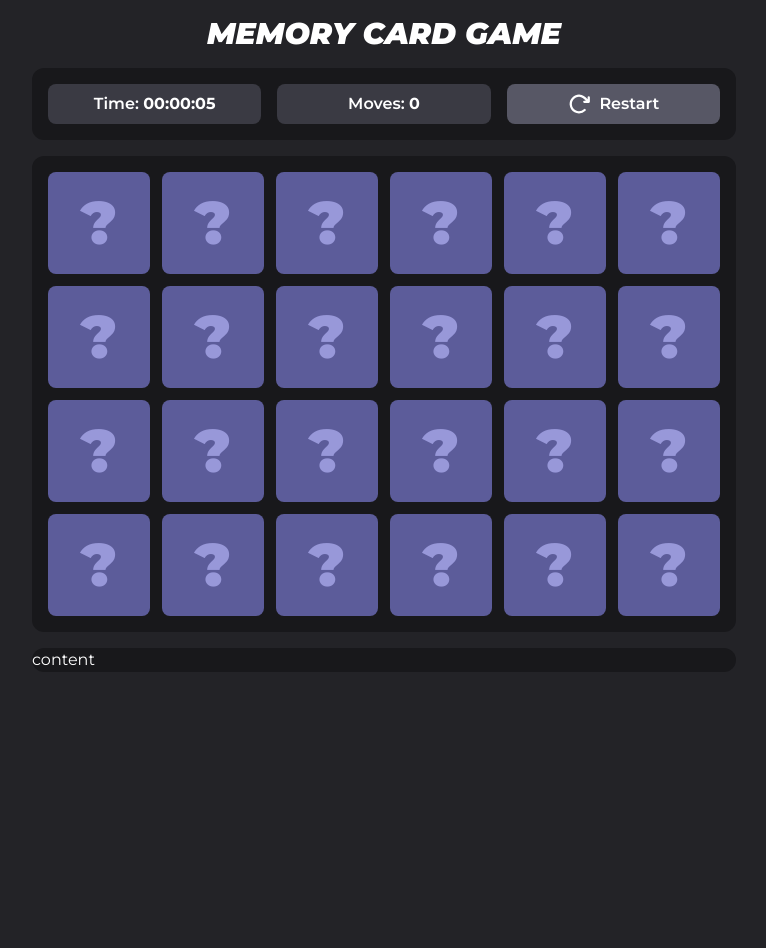
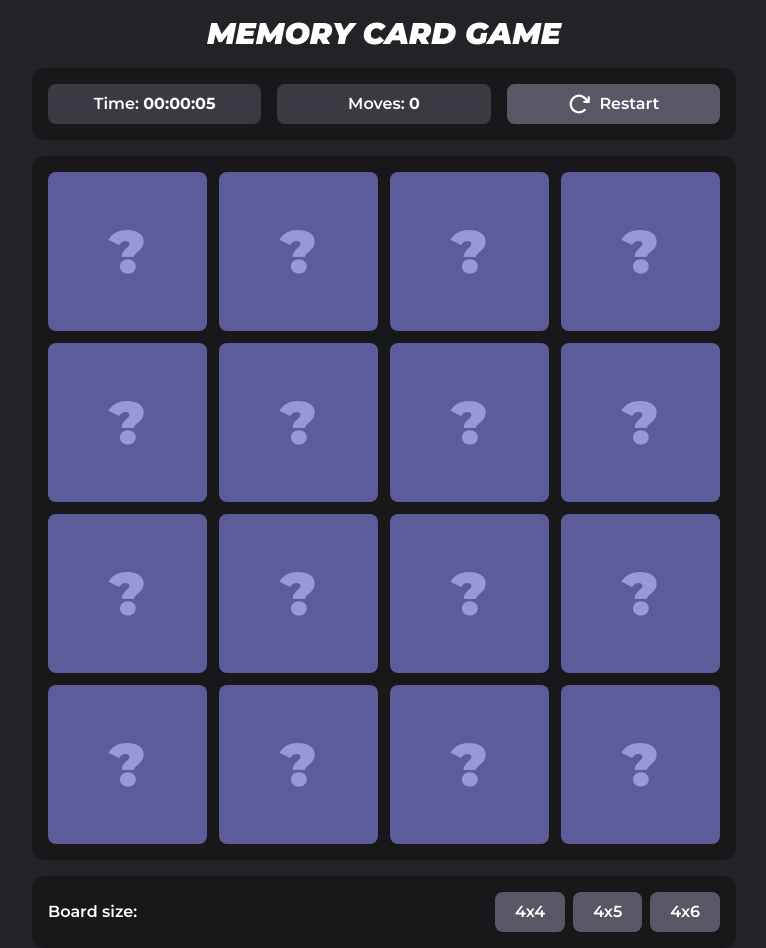
Before and after one commit to chmery/memory-card-game, a React (Vite) app: page / in a window 1280 px wide. Shown: the whole page, without its empty margins (256-1022 px from the left). Before the commit the page ends 800 px from the top, so only its background shows below. Built offline with nearby package versions, Linux system fonts and the light colour scheme.

Commit message:
board size change

```diff
--- a/src/App.tsx
+++ b/src/App.tsx
@@ -2,6 +2,7 @@ import { useCallback, useEffect, useRef, useState } from "react";
 import { CardsBoard } from "./components/CardsBoard";
 import { UpperPanel } from "./components/UpperPanel";
 import { WinDialog } from "./components/WinDialog";
+import { BoardSize, BoardSizeSelect } from "./components/BoardSizeSelect";
 
 export interface Card {
     id: string;
@@ -13,8 +14,17 @@ export interface Card {
 const CARD_VALUES = ["😇", "👾", "🤖", "🤠", "👻", "😸", "🧠", "🧤", "🦴", "🥳", "👽", "💍"];
 
 function App() {
-    const getCardObjects = () => {
-        return CARD_VALUES.map((value) => {
+    const [boardSize, setBoardSize] = useState<BoardSize>("4x4");
+
+    const calcCardsNeeded = useCallback(() => {
+        const [x, y] = boardSize.split("x");
+        return (+x * +y) / 2;
+    }, [boardSize]);
+
+    const getCardObjects = useCallback(() => {
+        const trimmedArray = CARD_VALUES.slice(0, calcCardsNeeded());
+
+        return trimmedArray.map((value) => {
             return {
                 id: crypto.randomUUID(),
                 value,
@@ -22,7 +32,7 @@ function App() {
                 isGuessed: false,
             };
         });
-    };
+    }, [calcCardsNeeded]);
 
     const getDuplicatedCards = (cards: Card[]) => {
         const duplicated = [];
@@ -43,9 +53,9 @@ function App() {
         return cardsCopy;
     };
 
-    const getNewBoard = () => {
+    const getNewBoard = useCallback(() => {
         return getShuffledCards(getDuplicatedCards(getCardObjects()));
-    };
+    }, [getCardObjects]);
 
     const [cards, setCards] = useState<Card[]>(() => getNewBoard());
     const [movesCount, setMovesCount] = useState(0);
@@ -94,18 +104,24 @@ function App() {
         return flippedCards[0].value === flippedCards[1].value ? true : false;
     };
 
-    const handleReset = () => {
+    const handleReset = useCallback(() => {
         setCards(getNewBoard);
         setMovesCount(0);
         setTime(0);
         setIsTimerRunning(true);
         guessedCount.current = 0;
+    }, [getNewBoard]);
+
+    const handleDialogOpenChange = () => {
+        setIsDialogOpen((prevIsDialogOpen) => !prevIsDialogOpen);
+        handleReset();
     };
 
-    const handleDialogOpenChange = () => {
+    const handleBoardSizeSelect = (selectedSize: BoardSize) => setBoardSize(selectedSize);
+
+    useEffect(() => {
         handleReset();
-        setIsDialogOpen((prevIsDialogOpen) => !prevIsDialogOpen);
-    };
+    }, [boardSize, handleReset]);
 
     useEffect(() => {
         if (!isTimerRunning) return;
@@ -130,7 +146,7 @@ function App() {
                 <h1 className="text-3xl italic font-black text-center mb-4">MEMORY CARD GAME</h1>
                 <UpperPanel onReset={handleReset} movesCount={movesCount} time={time} />
                 <CardsBoard cards={cards} onFlip={handleCardFlip} />
-                <div className="bg-secondary700 rounded-xl">content</div>
+                <BoardSizeSelect selectedSize={boardSize} onSelect={handleBoardSizeSelect} />
             </main>
             <WinDialog
                 movesCount={movesCount}
--- /dev/null
+++ b/src/components/BoardSizeSelect.tsx
@@ -0,0 +1,29 @@
+export type BoardSize = `${number}x${number}`;
+
+const BOARD_SIZES: BoardSize[] = ["4x4", "4x5", "4x6"];
+
+interface Props {
+    selectedSize: string;
+    onSelect: (selectedSize: BoardSize) => void;
+}
+
+export const BoardSizeSelect = ({ selectedSize, onSelect }: Props) => {
+    return (
+        <div className="bg-secondary700 rounded-xl flex items-center justify-between p-3 sm:p-4">
+            <p className="font-semibold">Board size:</p>
+            <div className="flex gap-2">
+                {BOARD_SIZES.map((size, i) => (
+                    <button
+                        key={i}
+                        onClick={() => onSelect(size)}
+                        className={`text-center px-5 py-2 bg-secondary400 rounded-lg font-semibold hover:bg-secondary200 transition ${
+                            selectedSize === size && "bg-secondary200"
+                        }`}
+                    >
+                        {size}
+                    </button>
+                ))}
+            </div>
+        </div>
+    );
+};
```
